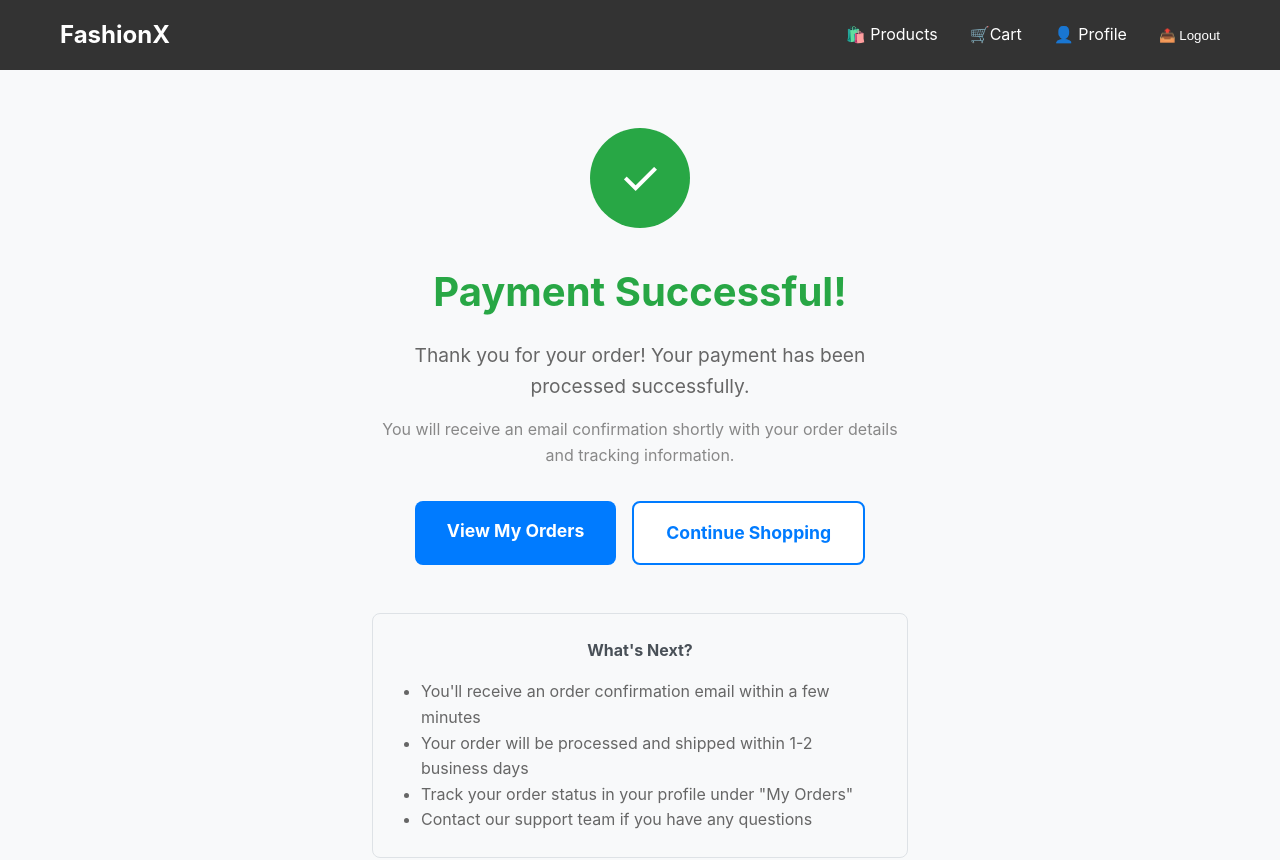
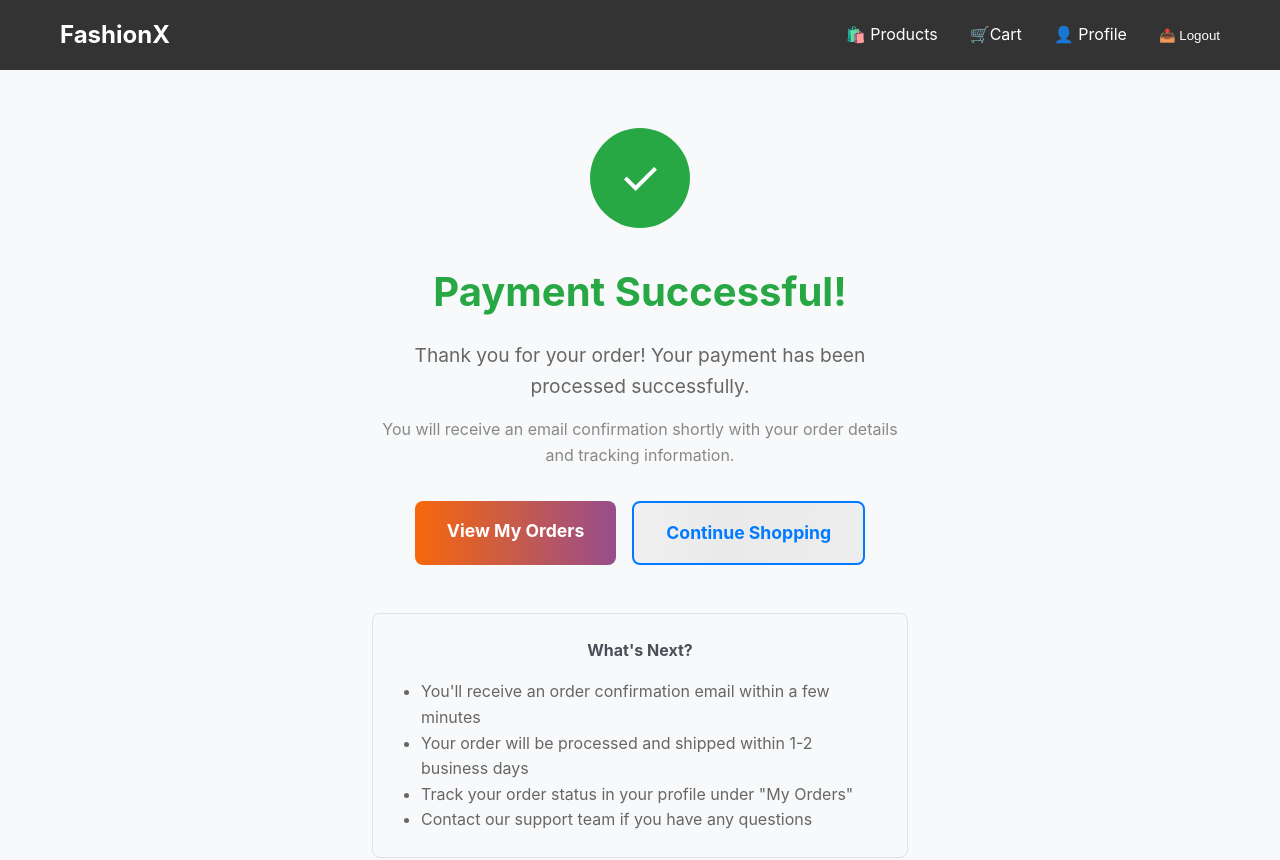
Before and after one commit to priyamkapadiya07/FashionX, a React (Create React App) app in the folder frontend/: page /payment-success in a window 1280 px wide. Shown: the top 860 px of the page. Built offline with nearby package versions, Linux system fonts and the light colour scheme; sample sign-in values are in the browser's storage; the HTML template or start-up script is replaced by a standard one.

Commit message:
add animation on paymentsuccess.js button

```diff
--- a/frontend/src/pages/PaymentSuccess.js
+++ b/frontend/src/pages/PaymentSuccess.js
@@ -1,151 +1,195 @@
-import React, { useEffect } from 'react';
-import { Link, useNavigate } from 'react-router-dom';
-import { useSelector } from 'react-redux';
+import React, { useEffect } from "react";
+import { Link, useNavigate } from "react-router-dom";
+import { useSelector } from "react-redux";
 
 const PaymentSuccess = () => {
   const navigate = useNavigate();
-  const { isAuthenticated } = useSelector(state => state.auth);
+  const { isAuthenticated } = useSelector((state) => state.auth);
 
   useEffect(() => {
     if (!isAuthenticated) {
-      navigate('/login');
+      navigate("/login");
     }
   }, [isAuthenticated, navigate]);
-
-
 
   return (
     <div className="container">
       {/* Popup Modal */}
-      <div style={{
-        textAlign: 'center',
-        padding: '3rem 2rem',
-        maxWidth: '600px',
-        margin: '0 auto'
+      <div
+        style={{
+          textAlign: "center",
+          padding: "3rem 2rem",
+          maxWidth: "600px",
+          margin: "0 auto",
         }}>
         {/* Success Icon */}
-        <div style={{
-          width: '100px',
-          height: '100px',
-          borderRadius: '50%',
-          backgroundColor: '#28a745',
-          display: 'flex',
-          alignItems: 'center',
-          justifyContent: 'center',
-          margin: '0 auto 2rem auto',
-          fontSize: '3rem',
-          color: 'white'
+        <div
+          style={{
+            width: "100px",
+            height: "100px",
+            borderRadius: "50%",
+            backgroundColor: "#28a745",
+            display: "flex",
+            alignItems: "center",
+            justifyContent: "center",
+            margin: "0 auto 2rem auto",
+            fontSize: "3rem",
+            color: "white",
           }}>
           ✓
         </div>
 
-        <h1 style={{
-          color: '#28a745',
-          marginBottom: '1rem',
-          fontSize: '2.5rem'
+        <h1
+          style={{
+            color: "#28a745",
+            marginBottom: "1rem",
+            fontSize: "2.5rem",
           }}>
           Payment Successful!
         </h1>
 
-        <p style={{
-          fontSize: '1.2rem',
-          color: '#666',
-          marginBottom: '1rem'
+        <p
+          style={{
+            fontSize: "1.2rem",
+            color: "#666",
+            marginBottom: "1rem",
           }}>
-          Thank you for your order! Your payment has been processed successfully.
+          Thank you for your order! Your payment has been processed
+          successfully.
         </p>
 
-        <p style={{
-          fontSize: '1rem',
-          color: '#888',
-          marginBottom: '2rem'
+        <p
+          style={{
+            fontSize: "1rem",
+            color: "#888",
+            marginBottom: "2rem",
           }}>
-          You will receive an email confirmation shortly with your order details and tracking information.
+          You will receive an email confirmation shortly with your order details
+          and tracking information.
         </p>
 
-        <div style={{
-          display: 'flex',
-          gap: '1rem',
-          justifyContent: 'center',
-          flexWrap: 'wrap'
+        <div
+          style={{
+            display: "flex",
+            gap: "1rem",
+            justifyContent: "center",
+            flexWrap: "wrap",
           }}>
+          {/* View My Orders */}
           <Link
             to="/profile"
             style={{
-              padding: '1rem 2rem',
-              backgroundColor: '#007bff',
-              color: 'white',
-              textDecoration: 'none',
-              borderRadius: '8px',
-              fontSize: '1.1rem',
-              fontWeight: 'bold',
-              display: 'inline-block',
-              transition: 'background-color 0.2s'
+              padding: "1rem 2rem",
+              background:
+                "linear-gradient(270deg, #007bff, #20c997, #6f42c1, #ff6a00, #28a745)",
+              backgroundSize: "600% 600%",
+              color: "white",
+              textDecoration: "none",
+              borderRadius: "8px",
+              fontSize: "1.1rem",
+              fontWeight: "bold",
+              display: "inline-block",
+              transition: "transform 0.3s ease, box-shadow 0.3s ease",
+              animation: "gradientMove 8s ease infinite",
             }}
-            onMouseOver={(e) => e.target.style.backgroundColor = '#0056b3'}
-            onMouseOut={(e) => e.target.style.backgroundColor = '#007bff'}
-          >
+            onMouseOver={(e) => {
+              e.currentTarget.style.transform = "scale(1.05)";
+              e.currentTarget.style.boxShadow = "0 6px 15px rgba(0,0,0,0.2)";
+            }}
+            onMouseOut={(e) => {
+              e.currentTarget.style.transform = "scale(1)";
+              e.currentTarget.style.boxShadow = "none";
+            }}>
             View My Orders
           </Link>
 
+          {/* Continue Shopping */}
           <Link
             to="/products"
             style={{
-              padding: '1rem 2rem',
-              backgroundColor: 'white',
-              color: '#007bff',
-              textDecoration: 'none',
-              border: '2px solid #007bff',
-              borderRadius: '8px',
-              fontSize: '1.1rem',
-              fontWeight: 'bold',
-              display: 'inline-block',
-              transition: 'all 0.2s'
+              padding: "1rem 2rem",
+              background:
+                "linear-gradient(270deg, #ffffff, #f1f1f1, #eaeaea, #ffffff)",
+              backgroundSize: "400% 400%",
+              color: "#007bff",
+              border: "2px solid #007bff",
+              textDecoration: "none",
+              borderRadius: "8px",
+              fontSize: "1.1rem",
+              fontWeight: "bold",
+              display: "inline-block",
+              transition:
+                "transform 0.3s ease, box-shadow 0.3s ease, color 0.3s ease",
+              animation: "gradientMove 8s ease infinite",
             }}
             onMouseOver={(e) => {
-              e.target.style.backgroundColor = '#007bff';
-              e.target.style.color = 'white';
+              e.currentTarget.style.transform = "scale(1.05)";
+              e.currentTarget.style.boxShadow = "0 6px 15px rgba(0,0,0,0.15)";
+              e.currentTarget.style.background =
+                "linear-gradient(270deg, #007bff, #0056b3)";
+              e.currentTarget.style.color = "white";
             }}
             onMouseOut={(e) => {
-              e.target.style.backgroundColor = 'white';
-              e.target.style.color = '#007bff';
-            }}
-          >
+              e.currentTarget.style.transform = "scale(1)";
+              e.currentTarget.style.boxShadow = "none";
+              e.currentTarget.style.background =
+                "linear-gradient(270deg, #ffffff, #f1f1f1, #eaeaea, #ffffff)";
+              e.currentTarget.style.color = "#007bff";
+            }}>
             Continue Shopping
           </Link>
+
+          {/* Gradient Animation */}
+          <style>
+            {`
+              @keyframes gradientMove {
+                0% { background-position: 0% 50%; }
+                50% { background-position: 100% 50%; }
+                100% { background-position: 0% 50%; }
+              }
+            `}
+          </style>
         </div>
 
         {/* Additional Info */}
-        <div style={{
-          marginTop: '3rem',
-          padding: '1.5rem',
-          backgroundColor: '#f8f9fa',
-          borderRadius: '8px',
-          border: '1px solid #dee2e6'
+        <div
+          style={{
+            marginTop: "3rem",
+            padding: "1.5rem",
+            backgroundColor: "#f8f9fa",
+            borderRadius: "8px",
+            border: "1px solid #dee2e6",
           }}>
-          <h4 style={{ marginBottom: '1rem', color: '#495057' }}>What's Next?</h4>
-          <ul style={{
-            textAlign: 'left',
-            color: '#666',
-            lineHeight: '1.6',
-            paddingLeft: '1.5rem'
+          <h4 style={{ marginBottom: "1rem", color: "#495057" }}>
+            What's Next?
+          </h4>
+          <ul
+            style={{
+              textAlign: "left",
+              color: "#666",
+              lineHeight: "1.6",
+              paddingLeft: "1.5rem",
             }}>
-            <li>You'll receive an order confirmation email within a few minutes</li>
-            <li>Your order will be processed and shipped within 1-2 business days</li>
+            <li>
+              You'll receive an order confirmation email within a few minutes
+            </li>
+            <li>
+              Your order will be processed and shipped within 1-2 business days
+            </li>
             <li>Track your order status in your profile under "My Orders"</li>
             <li>Contact our support team if you have any questions</li>
           </ul>
         </div>
 
         {/* Customer Support */}
-        <div style={{ marginTop: '2rem' }}>
-          <p style={{ color: '#888', fontSize: '0.9rem' }}>
-            Need help? Contact us at{' '}
-            <a href="mailto:support@fashionx.com" style={{ color: '#007bff' }}>
+        <div style={{ marginTop: "2rem" }}>
+          <p style={{ color: "#888", fontSize: "0.9rem" }}>
+            Need help? Contact us at{" "}
+            <a href="mailto:support@fashionx.com" style={{ color: "#007bff" }}>
               support@fashionx.com
-            </a>
-            {' '}or call{' '}
-            <a href="tel:+1234567890" style={{ color: '#007bff' }}>
+            </a>{" "}
+            or call{" "}
+            <a href="tel:+1234567890" style={{ color: "#007bff" }}>
               (123) 456-7890
             </a>
           </p>
```
Lines whose indentation alone changed are shown as unchanged.
